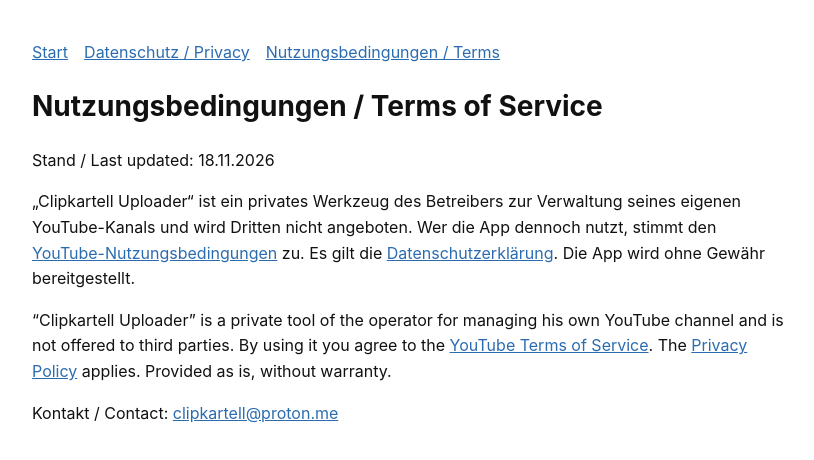
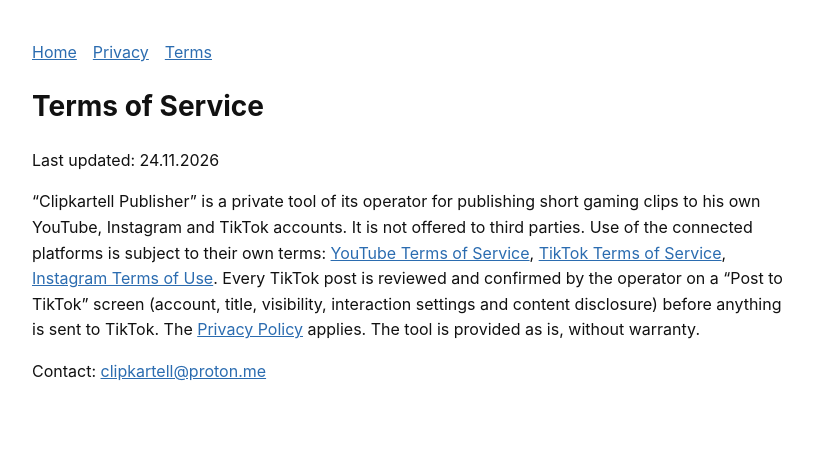
Before and after one commit to clipkartell/clipkartell.github.io, a plain HTML site: page terms.html in a window 1280 px wide. Shown: the whole page, without its empty margins (228-1042 px from the left). Drawn offline with Linux system fonts and the light colour scheme.

Commit message:
Terms: add TikTok + Instagram

```diff
--- a/terms.html
+++ b/terms.html
@@ -1,9 +1,8 @@
-<!DOCTYPE html><html lang="de"><head><meta charset="utf-8"><meta name="viewport" content="width=device-width,initial-scale=1">
-<title>Nutzungsbedingungen – Clipkartell</title><link rel="stylesheet" href="style.css"></head><body>
-<nav><a href="index.html">Start</a><a href="privacy.html">Datenschutz / Privacy</a><a href="terms.html">Nutzungsbedingungen / Terms</a></nav>
-<h1>Nutzungsbedingungen / Terms of Service</h1>
-<p>Stand / Last updated: 18.11.2026</p>
-<p>„Clipkartell Uploader“ ist ein privates Werkzeug des Betreibers zur Verwaltung seines eigenen YouTube-Kanals und wird Dritten nicht angeboten. Wer die App dennoch nutzt, stimmt den <a href="https://www.youtube.com/t/terms">YouTube-Nutzungsbedingungen</a> zu. Es gilt die <a href="privacy.html">Datenschutzerklärung</a>. Die App wird ohne Gewähr bereitgestellt.</p>
-<p>“Clipkartell Uploader” is a private tool of the operator for managing his own YouTube channel and is not offered to third parties. By using it you agree to the <a href="https://www.youtube.com/t/terms">YouTube Terms of Service</a>. The <a href="privacy.html">Privacy Policy</a> applies. Provided as is, without warranty.</p>
-<p>Kontakt / Contact: <a href="mailto:clipkartell@proton.me">clipkartell@proton.me</a></p>
+<!DOCTYPE html><html lang="en"><head><meta charset="utf-8"><meta name="viewport" content="width=device-width,initial-scale=1">
+<title>Terms of Service – Clipkartell</title><link rel="stylesheet" href="style.css"></head><body>
+<nav><a href="index.html">Home</a><a href="privacy.html">Privacy</a><a href="terms.html">Terms</a></nav>
+<h1>Terms of Service</h1>
+<p>Last updated: 24.11.2026</p>
+<p>“Clipkartell Publisher” is a private tool of its operator for publishing short gaming clips to his own YouTube, Instagram and TikTok accounts. It is not offered to third parties. Use of the connected platforms is subject to their own terms: <a href="https://www.youtube.com/t/terms">YouTube Terms of Service</a>, <a href="https://www.tiktok.com/legal/terms-of-service">TikTok Terms of Service</a>, <a href="https://help.instagram.com/581066165581870">Instagram Terms of Use</a>. Every TikTok post is reviewed and confirmed by the operator on a “Post to TikTok” screen (account, title, visibility, interaction settings and content disclosure) before anything is sent to TikTok. The <a href="privacy.html">Privacy Policy</a> applies. The tool is provided as is, without warranty.</p>
+<p>Contact: <a href="mailto:clipkartell@proton.me">clipkartell@proton.me</a></p>
 </body></html>
```
